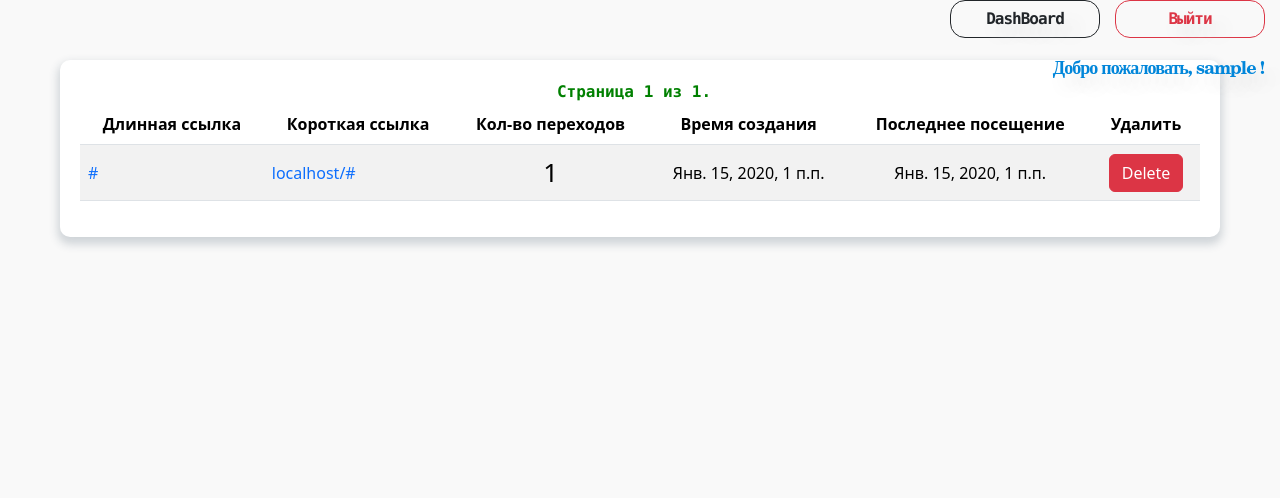
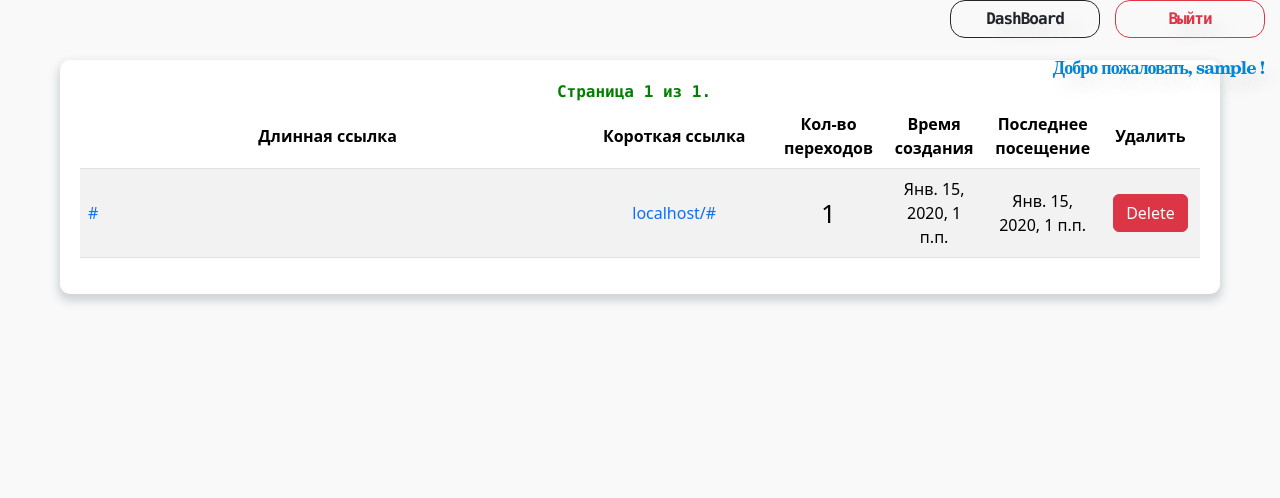
Before and after one commit to malykuanov/shortcut-url, a Django app: page /dashboard/ in a window 1280 px wide. Shown: the part 120-618 px from the top of the page. Run offline with Django 3.2, Linux system fonts and the light colour scheme; a user stored in the database is signed in; tables that the repository leaves empty hold one stand-in row (values such as "Sample post"); some libraries are stand-ins or nearby versions.

Commit message:
Add class for td table

```diff
--- a/mainapp/templates/mainapp/dashboard.html
+++ b/mainapp/templates/mainapp/dashboard.html
@@ -33,22 +33,22 @@
             <tbody>
                     {% for url in object_list %}
                         <tr>
-                        <td style="word-break: break-all; vertical-align: middle;"><a href="{{ url.long_url }}" target="_blank">{{ url.long_url|truncatechars:100 }} </a></td>
-                        <td style="vertical-align: middle;">
+                        <td class="col-5" style="word-break: break-all; vertical-align: middle;"><a href="{{ url.long_url }}" target="_blank">{{ url.long_url|truncatechars:100 }} </a></td>
+                        <td class="col-2" style="vertical-align: middle; text-align: center">
                             <a href="{% url 'redirect_on_site' url.short_url %}" target="_blank" id="copylink">
                                 {{ request.get_host }}/{{ url.short_url }}
                             </a>
                         </td>
-                        <td style="font-size: 26px; text-align: center; vertical-align: middle;">{{ url.clicks }}</td>
-                        <td style="text-align: center; vertical-align: middle;">{{ url.time_create }}</td>
-                        <td style="text-align: center; vertical-align: middle;">
+                        <td class="col-1" style="font-size: 26px; text-align: center; vertical-align: middle;">{{ url.clicks }}</td>
+                        <td class="col-1" style="text-align: center; vertical-align: middle;">{{ url.time_create }}</td>
+                        <td class="col-1" style="text-align: center; vertical-align: middle;">
                             {% if url.time_last_click %}
                                 {{ url.time_last_click }}
                             {% else %}
                                 Переходов нет
                             {% endif %}
                         </td>
-                        <td style="text-align: center; vertical-align: middle;">
+                        <td class="col-1" style="text-align: center; vertical-align: middle;">
                             <script>
                                 function Confirm(pk) {
                                     document.getElementById("confirm"+pk).style.display = "";
```
